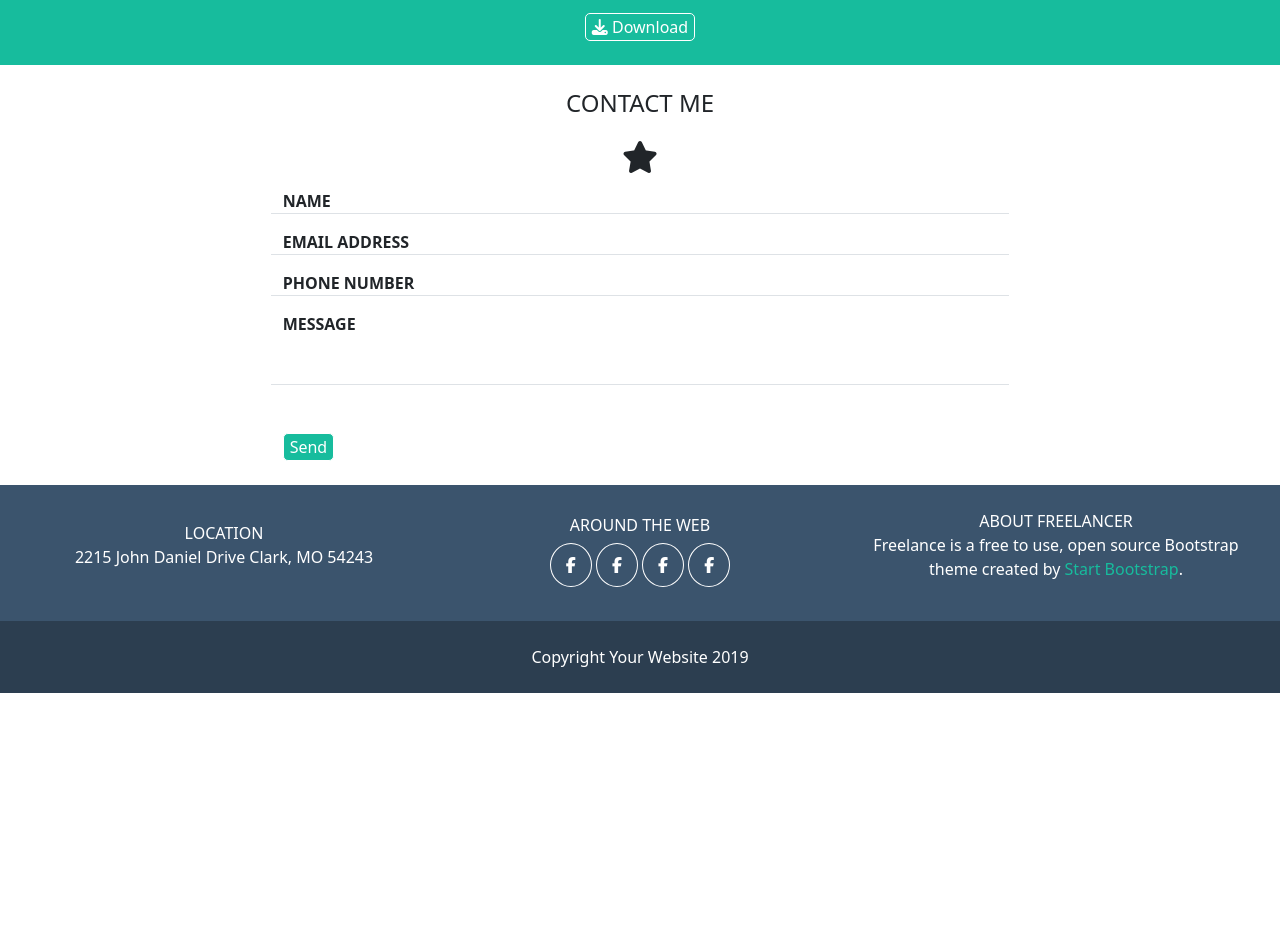
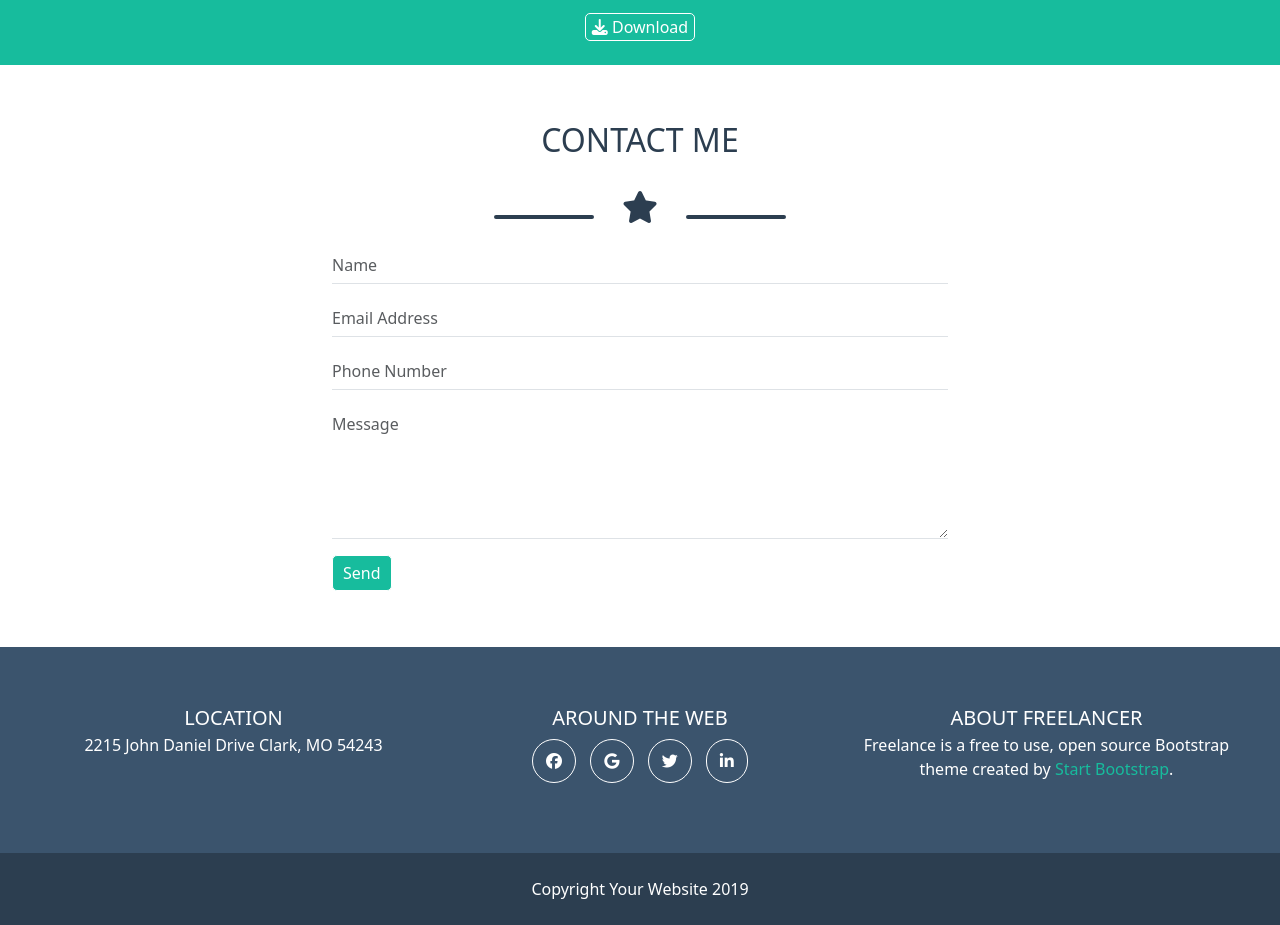
Before and after one commit to FrancescoMinichiello/html-css-bootstrap-freelancer, a plain HTML site: page index.html in a window 1280 px wide. Shown: the part 1703-2628 px from the top of the page. Before the commit the page ends 2396 px from the top, so only its background shows below. Drawn offline with nearby package versions, Linux system fonts and the light colour scheme.

Commit message:
Esercizio finito

```diff
--- a/index.html
+++ b/index.html
@@ -115,47 +115,59 @@
             </div>
         </div>
         <!--Contact-->
-        <div class="container text-center py-2">
-            <div class="row justify-content-center p-3">
-                <h4>CONTACT ME</h4>
-                <span><i class="fa-solid fa-star fa-2x my-3"></i></span>
-                <div class="col-12 col-md-8 text-start border-bottom mb-3">
-                    <strong>NAME</strong>
+        <div class="container-fluid py-2">
+            <div class="row text-center">
+                <div class="col-12 color-blueblack mt-5">
+                    <h2>CONTACT ME</h2>
+                    <div class="line-icon-black"></div>
+                    <span><i class="fa-solid fa-star fa-2x my-4 mx-md-4"></i></span>
+                    <div class="line-icon-black"></div>
                 </div>
-                <div class="col-12 col-md-8 text-start border-bottom mb-3">
-                    <strong>EMAIL ADDRESS</strong>
-                </div>
-                <div class="col-12 col-md-8 text-start border-bottom mb-3">
-                    <strong>PHONE NUMBER</strong>
-                </div>
-                <div class="col-12 col-md-8 text-start border-bottom pb-5">
-                    <strong>MESSAGE</strong>
-                </div>
-                <div class="col-12 col-md-8 text-start pt-5">
-                    <button class="btn-send">Send</button>
+            </div>
+            <div class="row justify-content-center">
+                <div class="col-12 col-md-8 col-lg-6">
+                    <form>
+                        <div class="mb-3">
+                            <input type="text" class="form-control border-0 border-bottom rounded-0 ps-0" id="name"
+                                placeholder="Name">
+                        </div>
+                        <div class="mb-3">
+                            <input type="email" class="form-control border-0 border-bottom rounded-0 ps-0" id="email"
+                                placeholder="Email Address">
+                        </div>
+                        <div class="mb-3">
+                            <input type="tel" class="form-control border-0 border-bottom rounded-0 ps-0" id="phone"
+                                placeholder="Phone Number">
+                        </div>
+                        <div class="mb-3">
+                            <textarea class="form-control border-0 border-bottom rounded-0 ps-0" id="message" rows="5"
+                                placeholder="Message"></textarea>
+                        </div>
+                        <button class="btn-send text-white mb-5">Send</button>
+                    </form>
                 </div>
             </div>
         </div>
     </main>
     <!--Footer-->
     <footer>
-        <div class="container-fluid text-center py-2 bg-footer text-white">
-            <div class="row justify-content-center align-items-center p-3">
+        <div
+            class="container-fluid text-center py-2 bg-footer text-white d-flex justify-content-center align-items-center">
+            <div class="row py-5">
                 <div class="col-12 col-md-4 m-0">
-                    <span>LOCATION</span>
+                    <div class="fs-5 mt-3 mt-md-0">LOCATION</div>
                     <address>2215 John Daniel Drive Clark, MO 54243</address>
                 </div>
                 <div class="col-12 col-md-4 m-0">
-                    <div><span>AROUND THE WEB</span></div>
-                    <div class="my-3"><a href="#" class="social-icons"><i class="fa-brands fa-facebook-f"></i></a>
-                        <a href="#" class="social-icons"><i class="fa-brands fa-facebook-f"></i></a>
-                        <a href="#" class="social-icons"><i class="fa-brands fa-facebook-f"></i></a>
-                        <a href="#" class="social-icons"><i class="fa-brands fa-facebook-f"></i></a>
-                    </div>
+                    <div class="fs-5 mb-3 mt-4 mt-md-0">AROUND THE WEB</div>
+                    <a href="#" class="social-icons"><i class="fa-brands fa-facebook"></i></a>
+                    <a href="#" class="social-icons"><i class="fa-brands fa-google"></i></a>
+                    <a href="#" class="social-icons"><i class="fa-brands fa-twitter"></i></a>
+                    <a href="#" class="social-icons"><i class="fa-brands fa-linkedin-in"></i></a>
                 </div>
-                <div class="col-12 col-md-4">
-                    <span>ABOUT FREELANCER</span>
-                    <p>Freelance is a free to use, open source Bootstrap theme created by <span><a href="#"
+                <div class="col-12 col-md-4 mt-5 mt-md-0">
+                    <div class="fs-5 mt-3 mt-md-0">ABOUT FREELANCER</div>
+                    <p class="m-">Freelance is a free to use, open source Bootstrap theme created by <span><a href="#"
                                 class="color-main">Start
                                 Bootstrap</a>.</span></p>
                 </div>
--- a/style.css
+++ b/style.css
@@ -46,17 +46,12 @@ ul {
     border-radius: 5px;
 }
 
+.btn-send {
+    padding: 5px 10px;
+}
+
 .btn-download:hover {
     scale: 1.1;
-}
-
-
-
-.social-icons {
-    border: 1px solid white;
-    border-radius: 50%;
-    padding: 10px 15px;
-
 }
 
 
@@ -78,3 +73,16 @@ ul {
     height: 250px;
     width: 250px;
 }
+
+/*Footer*/
+.social-icons {
+    border: 1px solid white;
+    border-radius: 50px;
+    padding: 10px 13px;
+    margin: 5px;
+
+}
+
+.height-footer {
+    height: 200px;
+}
```
